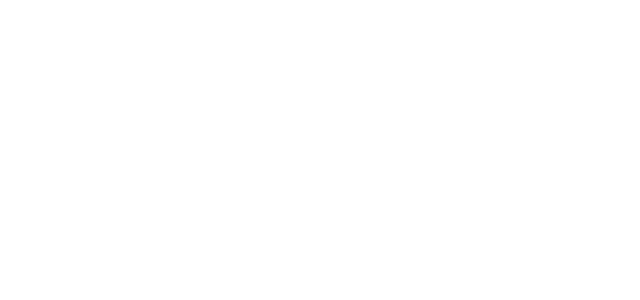
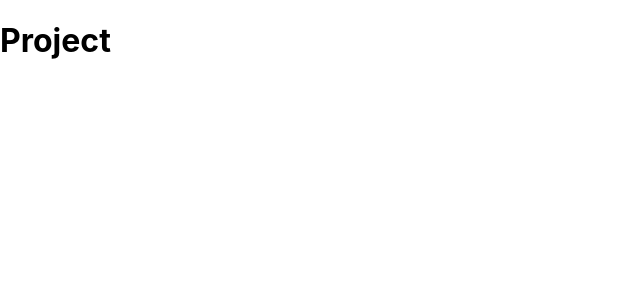
Before and after one commit to juanm98/react-portfolio, a React (Create React App) app: page /projects in a window 1280 px wide. Shown: the top 300 px of the page, without its empty margins (0-640 px from the left). Built offline with nearby package versions, Linux system fonts and the light colour scheme.

Commit message:
Complete step 3

```diff
--- a/src/App.js
+++ b/src/App.js
@@ -1,9 +1,20 @@
-
+import './App.css'
+import { Routes, Route } from 'react-router-dom'
+import Home from './pages/Home'
+import About from './pages/About'
+import Contact from './pages/Contact'
+import Resume from './pages/Resume'
+import Projects from './pages/Projects'
 
 function App() {
   return (
-    <div >
-    </div>
+    <Routes>
+      <Route path='about' element={<About />} />
+      <Route path='home' element={<Home />} />
+      <Route path='contact' element={<Contact />} />
+      <Route path='resume' element={<Resume />} />
+      <Route path='projects' element={<Projects />} />
+    </Routes>
   );
 }
 
--- a/src/pages/Contact.jsx
+++ b/src/pages/Contact.jsx
@@ -1,7 +1,7 @@
-const Contact = () => {
+function Contact() {
   return (
-    <h1>Contact</h1>
-  );
+      <h1>Contact</h1>
+  )
 }
 
 export default Contact;
--- a/src/pages/Home.jsx
+++ b/src/pages/Home.jsx
@@ -1,7 +1,7 @@
-const Home = () => {
+function Home() {
   return (
-    <h1>Home</h1>
-  );
+      <h1>Home</h1>
+  )
 }
 
 export default Home;
--- a/src/pages/Projects.jsx
+++ b/src/pages/Projects.jsx
@@ -1,7 +1,7 @@
-const Project = () => {
+function Project() {
   return (
-    <h1>Projects</h1>
-  );
+      <h1>Project</h1>
+  )
 }
 
 export default Project;
--- a/src/pages/Resume.jsx
+++ b/src/pages/Resume.jsx
@@ -1,7 +1,7 @@
-const Resume = () => {
+function Resume() {
   return (
-    <h1>Resume</h1>
-  );
+      <h1>Resume</h1>
+  )
 }
 
 export default Resume;
```
